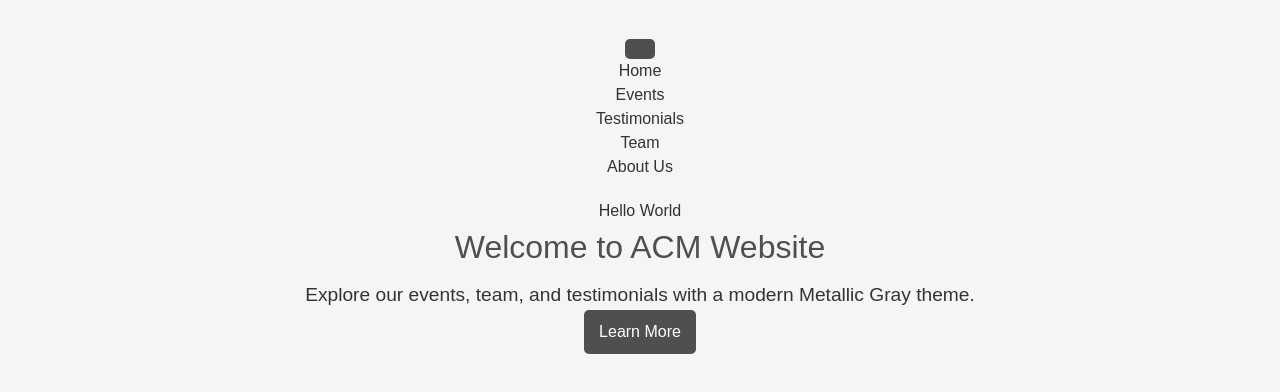
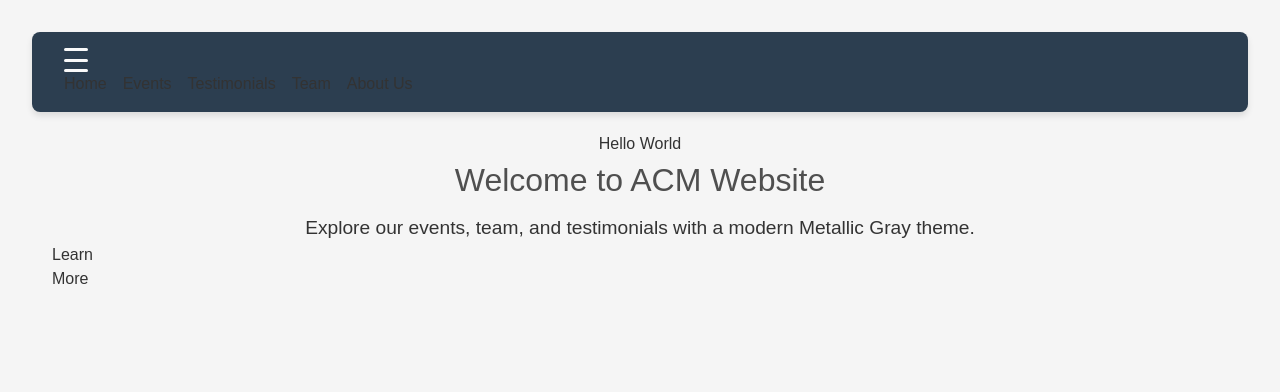
Before and after one commit to PushkarOnGit/RBUACM, a React (Vite) app: page / in a window 1280 px wide. Shown: the top 392 px of the page. Built offline with nearby package versions, Linux system fonts and the light colour scheme.

Commit message:
Update navbar.module.css

```diff
--- a/src/styles/navbar.module.css
+++ b/src/styles/navbar.module.css
@@ -0,0 +1,117 @@
+.navbar {
+    background-color: #2c3e50;
+    padding: 1rem 2rem;
+    border-radius: 8px;
+    box-shadow: 0 4px 6px rgba(0, 0, 0, 0.1);
+    position: relative;
+    z-index: 10;
+  }
+  ul {
+    list-style: none;
+    margin: 0;
+    padding: 0;
+    display: flex;
+    flex-direction: column;
+    gap: 1rem;
+    opacity: 0;
+    visibility: hidden;
+    transform: translateY(-20px);
+    transition: opacity 0.3s ease, visibility 0.3s ease, transform 0.3s ease;
+  }
+  ul.visible {
+    opacity: 1;
+    visibility: visible;
+    transform: translateY(0);
+  }
+  @media (min-width: 768px) {
+    ul {
+      flex-direction: row;
+      opacity: 1;
+      visibility: visible;
+      transform: none;
+    }
+  }
+
+  li {
+    text-align: center;
+  }
+
+  li a {
+    color: #fafafa;
+    font-size: 1rem;
+    font-weight: 600;
+    text-transform: capitalize;
+    padding: 0.5rem 1rem;
+    border-radius: 6px;
+    transition: background-color 0.3s ease, color 0.3s ease, transform 0.3s ease;
+  }
+
+  li a:hover {
+    color: #87ceeb;
+    background-color: #34495e;
+  }
+
+  li a:active {
+    background-color: #1c2833;
+    transform: translateY(2px);
+  }
+
+  button {
+    all: unset;
+    cursor: pointer;
+    width: 24px;
+    height: 24px;
+    position: relative;
+    z-index: 20;
+    display: flex;
+    flex-direction: column;
+    justify-content: space-between;
+    gap: 5px;
+  }
+
+  button span {
+    display: block;
+    width: 100%;
+    height: 3px;
+    background-color: #fafafa;
+    border-radius: 2px;
+    transition: all 0.3s ease;
+  }
+
+  button span:first-child {
+    transform-origin: top left;
+  }
+
+  button span:last-child {
+    transform-origin: bottom left;
+  }
+
+  button.open span:first-child {
+    transform: rotate(45deg) translate(2px, 2px);
+  }
+
+  button.open span:nth-child(2) {
+    opacity: 0;
+  }
+
+  button.open span:last-child {
+    transform: rotate(-45deg) translate(2px, -2px);
+  }
+
+  @media (max-width: 767px) {
+    ul {
+      position: absolute;
+      top: 100%;
+      left: 0;
+      width: 100%;
+      background-color: #2c3e50;
+      border-radius: 0 0 8px 8px;
+      padding: 1rem 0;
+      box-shadow: 0 4px 6px rgba(0, 0, 0, 0.1); /* Soft shadow */
+    }
+
+    ul li {
+      margin: 0;
+      padding: 0.5rem 0;
+    }
+  }
```
